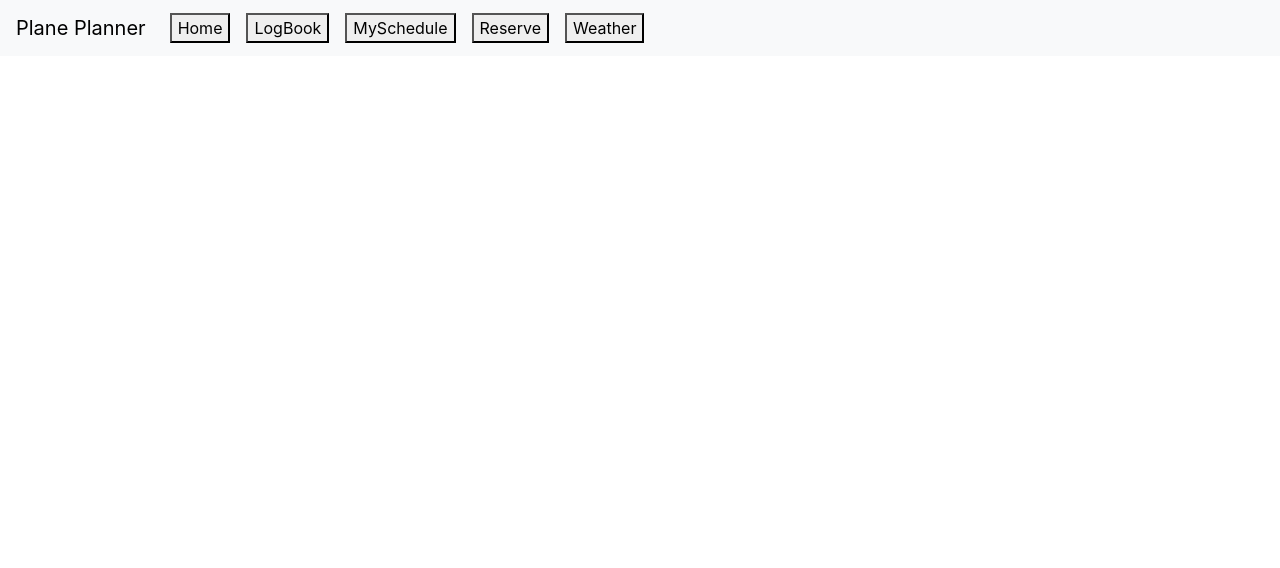
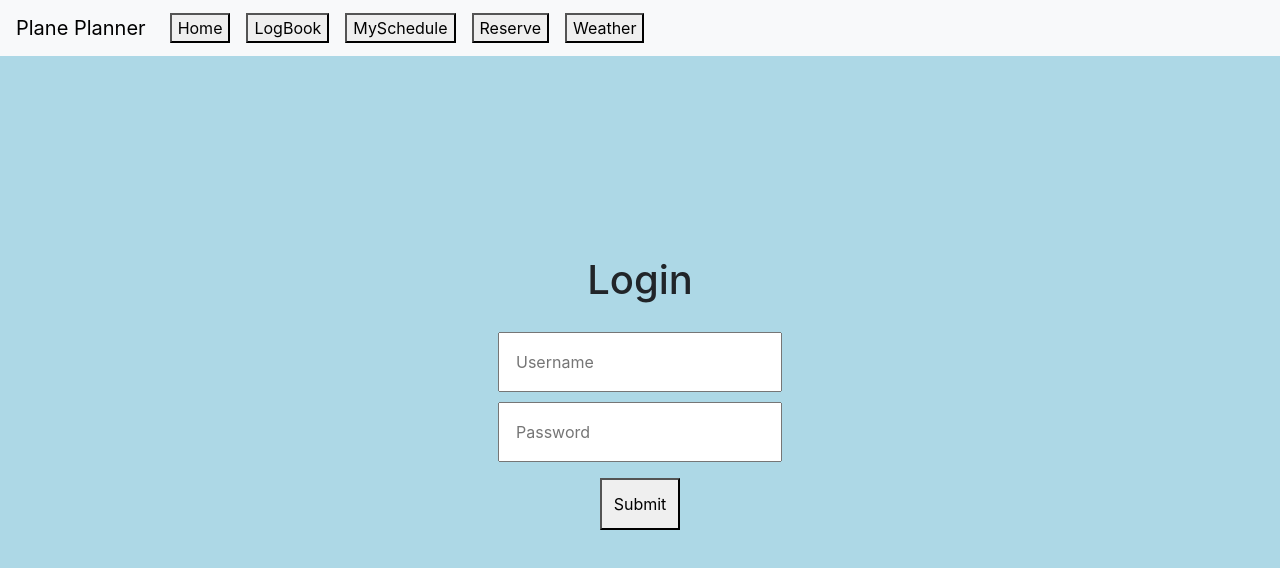
Before and after one commit to amis-3610-dream-team/group-project, a React (Create React App) app: page /Login in a window 1280 px wide. Shown: the top 568 px of the page. Built offline with nearby package versions, Linux system fonts and the light colour scheme.

Commit message:
/login route/page added. Just a concept.

```diff
--- a/src/App.js
+++ b/src/App.js
@@ -1,7 +1,5 @@
 import React, {Component} from "react";
 import "./App.css";
-import {Navbar, Nav, NavItem} from "react-bootstrap";
-import {Link} from "react-router-dom";
 import Routes from "./Components/Routes/Routes";
 import Navigation from './Components/Navigation/Navigation';
 
--- a/src/Components/Navigation/Navigation.css
+++ b/src/Components/Navigation/Navigation.css
@@ -31,5 +31,6 @@ button:focus {
         display: inline;
         text-decoration: none;
         outline: none;
+        justify-items: right;
     }
 }
--- a/src/Components/Navigation/Navigation.js
+++ b/src/Components/Navigation/Navigation.js
@@ -1,6 +1,6 @@
-import React, {Component} from "react";
+import React from "react";
 import "./Navigation.css";
-import {Navbar, Nav, NavItem} from "react-bootstrap";
+import { Navbar, Nav } from "react-bootstrap";
 import {Link} from "react-router-dom";
 import PageList from './PageListCompiler';
 
@@ -20,9 +20,11 @@ render() {
         </Navbar.Brand>
         <Navbar.Toggle/>
         <Navbar.Collapse>
+          <div id="PageList">
           <Nav>
-             <PageList  pagesList={pagesList} />
+             <PageList id="PageList"  pagesList={pagesList} />
           </Nav>
+          </div>
         </Navbar.Collapse>
       </Navbar>
       </div>
--- a/src/Components/Navigation/PageListCompiler.js
+++ b/src/Components/Navigation/PageListCompiler.js
@@ -1,6 +1,5 @@
 import React from 'react';
-import {Navbar, Nav, NavItem} from "react-bootstrap";
-import {Link} from "react-router-dom";
+import { Nav, NavItem } from "react-bootstrap";
 import './Navigation.css';
 
 export default function PageList(props) {
--- a/src/Components/Routes/Routes.js
+++ b/src/Components/Routes/Routes.js
@@ -5,6 +5,7 @@ import LogBook from "../../Pages/LogBook/LogBook";
 import MySchedule from "../../Pages/MySchedule/MySchedule";
 import Reserve from "../../Pages/Reserve/Reserve";
 import Weather from "../../Pages/Weather/Weather";
+import Login from "../../Pages/Login/Login";
 
 export default function Routes(){
     return (
@@ -14,6 +15,7 @@ export default function Routes(){
             <Route path="/MySchedule" component={MySchedule} />
             <Route path="/Reserve" component={Reserve} />
             <Route path="/Weather" component={Weather} />
+            <Route path="/Login" component={Login} />
         </Switch>
     );
 }
--- /dev/null
+++ b/src/Pages/Login/Login.css
@@ -0,0 +1,20 @@
+.Login {
+    background: lightblue;
+    height: 94vh;
+}
+#spacer {
+    height: 25vh;
+}
+#Username {
+    margin-top: 20px;
+    margin-bottom: 10px;
+    padding: 2vh;
+}
+#Password {
+    margin-bottom: 2vh;
+    padding: 2vh;
+}
+
+#Submit {
+    padding: 1.5vh;
+}
--- /dev/null
+++ b/src/Pages/Login/Login.js
@@ -0,0 +1,21 @@
+import React from "react";
+import "./Login.css";
+
+export default function Login() {
+    return (
+        <div>
+            <div className="Login">
+                <div id="spacer"></div>
+                <h1>Login</h1>
+                <form>
+                    <input id="Username" type="text" placeholder="Username"></input>
+                    <br></br>
+                    <input id="Password" type="password" placeholder="Password"></input>
+                    <br></br>
+                    <button id="Submit" type="submit">Submit</button>
+
+                </form>
+            </div>
+        </div>
+    );
+}
```
